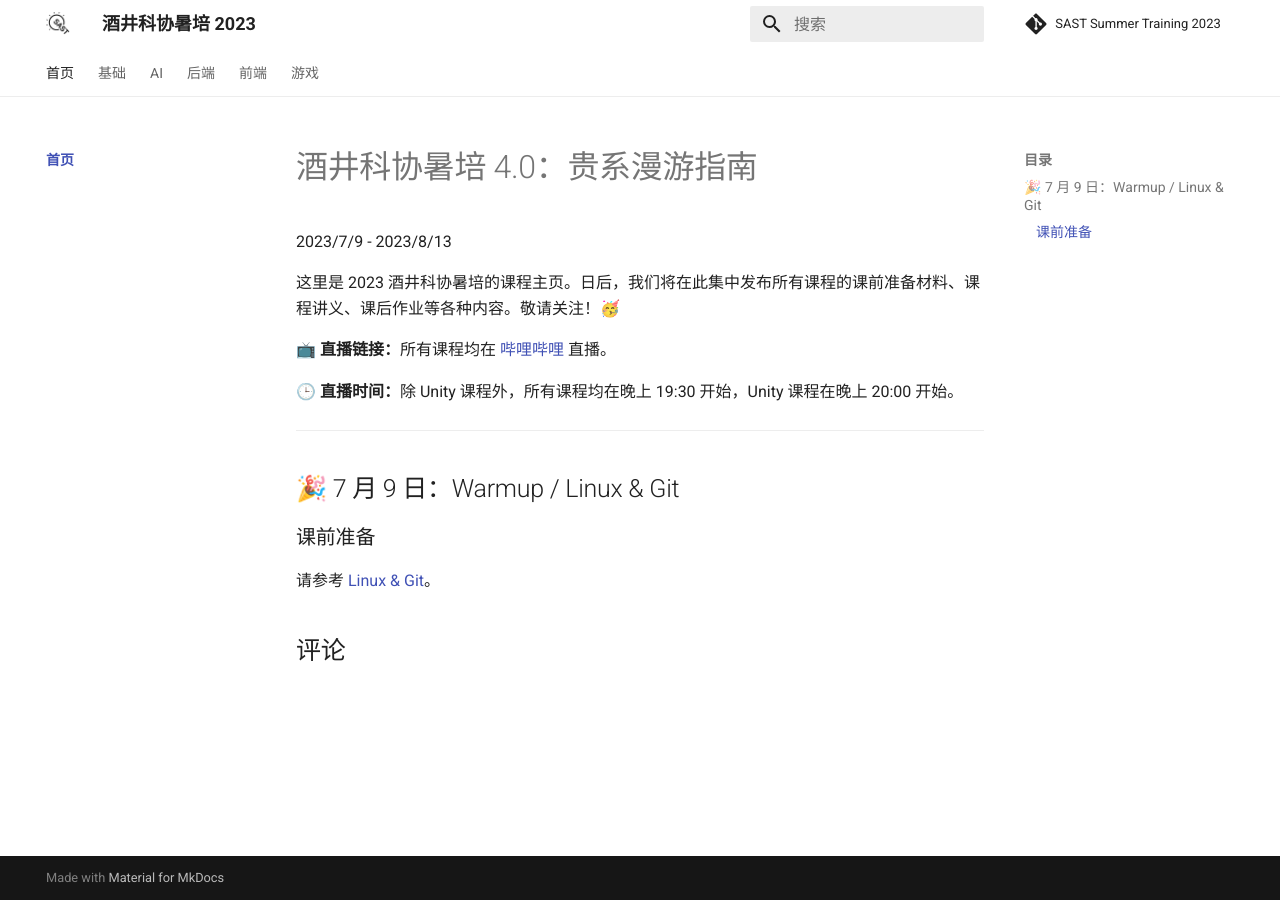
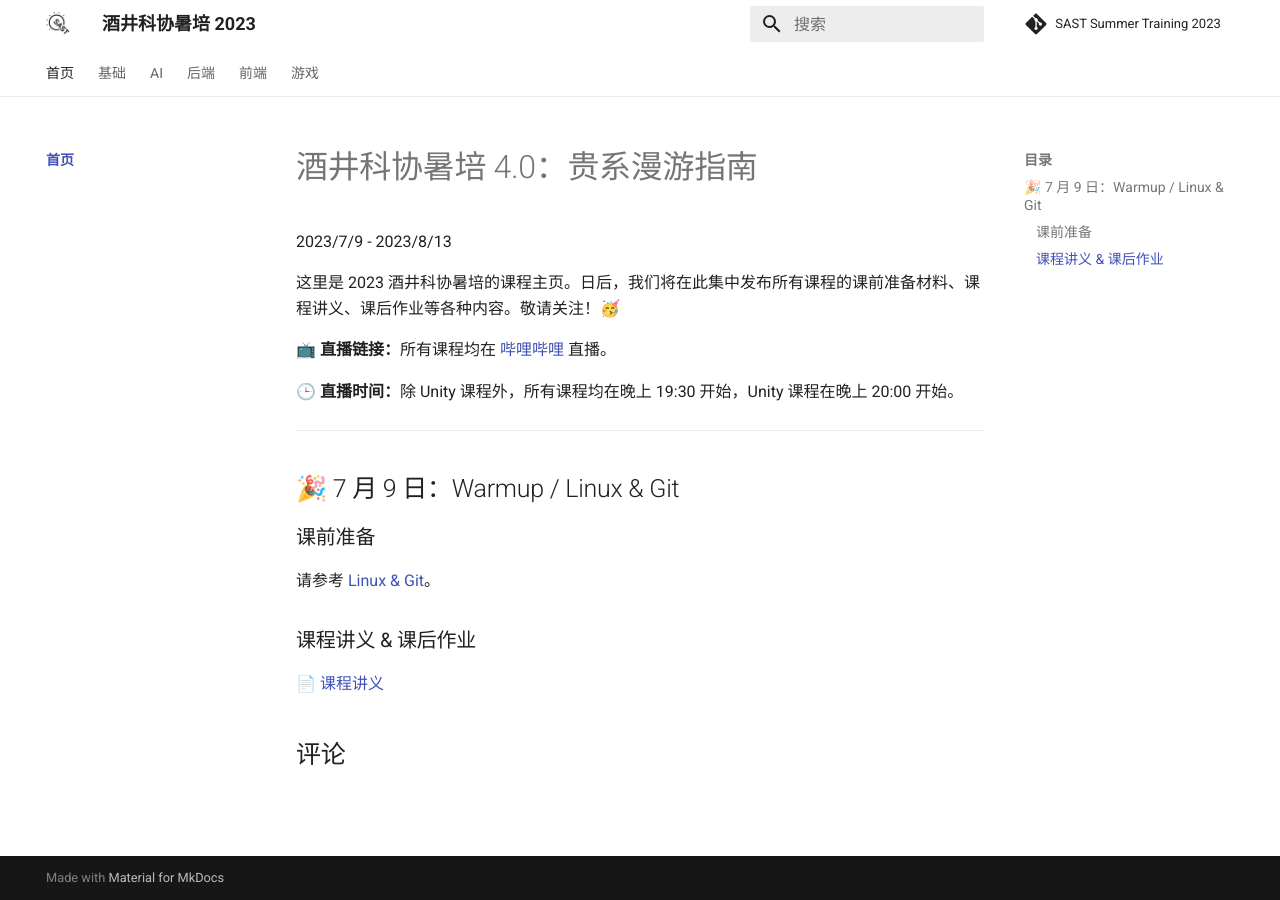
Before and after one commit to sast-summer-training-2023/sast-summer-training-2023.github.io, an MkDocs documentation site: the page built from docs/index.md, in a window 1280 px wide. Built offline with MkDocs 1.6.1 and Material for MkDocs 9.7.7, drawn with Linux system fonts in a browser that asks for light colours; comment, search, counter and statistics services are not loaded.

Commit message:
feat: add linux handout in homepage

```diff
--- a/docs/basic/index.md
+++ b/docs/basic/index.md
@@ -11,3 +11,7 @@
 ### 课前准备
 
 请参考 [Linux & Git](linux/#_1)。
+
+### 课程讲义 & 课后作业
+
+📄 [课程讲义](../pdfs/linux-handout.pdf)
--- a/docs/index.md
+++ b/docs/index.md
@@ -15,3 +15,7 @@
 ### 课前准备
 
 请参考 [Linux & Git](basic/linux/#_1)。
+
+### 课程讲义 & 课后作业
+
+📄 [课程讲义](pdfs/linux-handout.pdf)
```
